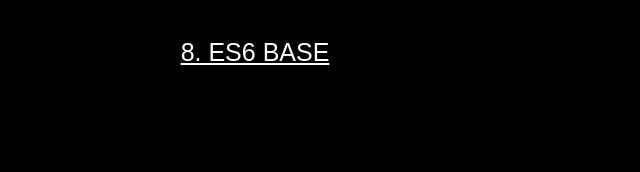
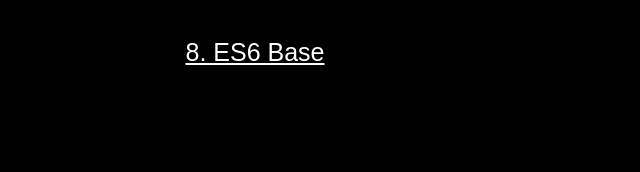
Before and after one commit to fatihaljabar/fatihfolio, a plain HTML site: page index.html in a window 1280 px wide. Shown: the part 3137-3309 px from the top of the page, 385-1025 px from the left. Drawn offline with nearby package versions, Linux system fonts and the light colour scheme; a web font is replaced by a local one.

Commit message:
update link certificate

```diff
--- a/index.html
+++ b/index.html
@@ -307,7 +307,7 @@
                         <h5 class="mb-40"><a target="_blank" href="https://s.id/certificate-landingpage" class="small-header-1 a-sertif">5. Landing Page</a></h5>
                         <h5 class="mb-40"><a target="_blank" href="https://s.id/certificate-netlify-github" class="small-header-1 a-sertif">6. Netfliy Website & GitHub</a></h5>
                         <h5 class="mb-40"><a target=" _blank " href="https://s.id/certificate-javascriptfundamentals " class="small-header-1 a-sertif ">7. JavaScript Fundamentals</a></h5>
-                        <h5><a target="_blank " href="https://s.id/certificate-es6 " class="small-header-1 a-sertif ">8. ES6 BASE </a></h5>
+                        <h5><a target="_blank " href="https://s.id/certificate-es6 " class="small-header-1 a-sertif ">8. ES6 Base </a></h5>
                     </div>
                 </div>
             </div>
```
